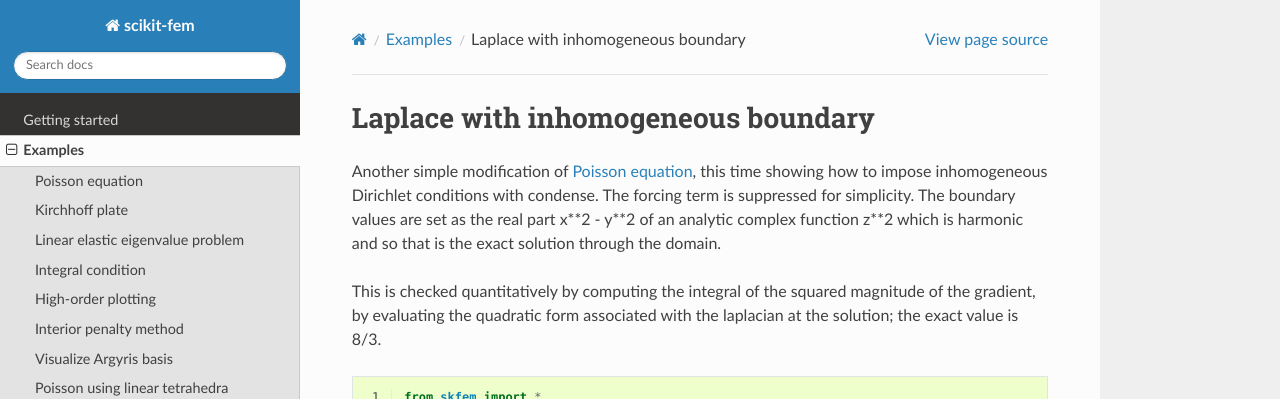
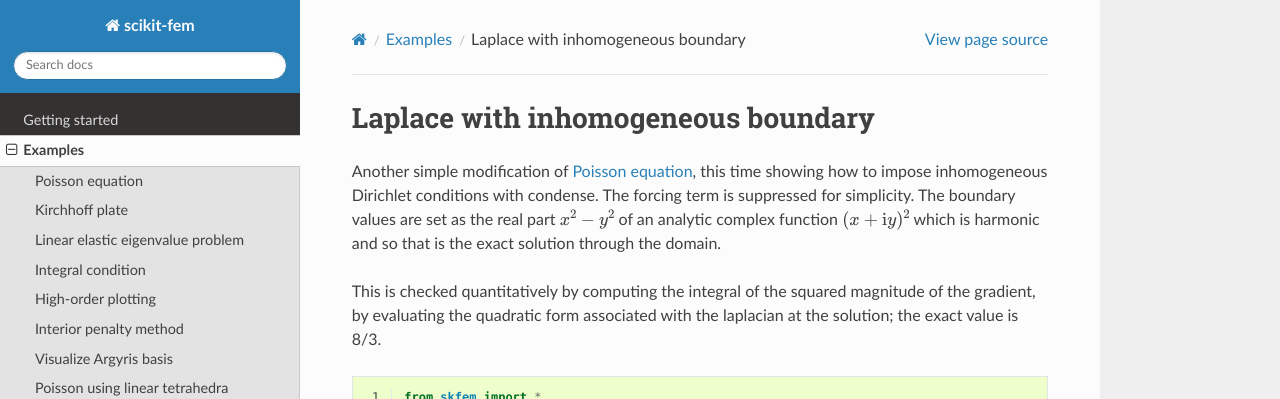
Before and after one commit to kinnala/scikit-fem, a Sphinx documentation site: the page built from docs/examples/ex14.rst, in a window 1280 px wide and 1128 px high. Shown: the top 399 px of the window. Built offline with Sphinx 7.4.7 and the Read the Docs theme 2.0.0, drawn with Linux system fonts in a browser that asks for light colours.

Commit message:
DOC: use :math: in discussion of exact solution

```diff
--- a/docs/examples/ex14.rst
+++ b/docs/examples/ex14.rst
@@ -4,8 +4,7 @@ Laplace with inhomogeneous boundary
 Another simple modification of :ref:`poisson`, this time showing how to
 impose inhomogeneous Dirichlet conditions with condense.
 The forcing term is suppressed for simplicity. The boundary values
-are set as the real part x**2 - y**2 of an analytic complex function z**2 which
-is harmonic and so that is the exact solution through the domain.
+are set as the real part :math:`x^2 - y^2` of an analytic complex function :math:`(x + \mathrm i y)^2` which is harmonic and so that is the exact solution through the domain.
 
 This is checked quantitatively by computing the integral of the squared
 magnitude of the gradient, by evaluating the quadratic form associated with the
```
